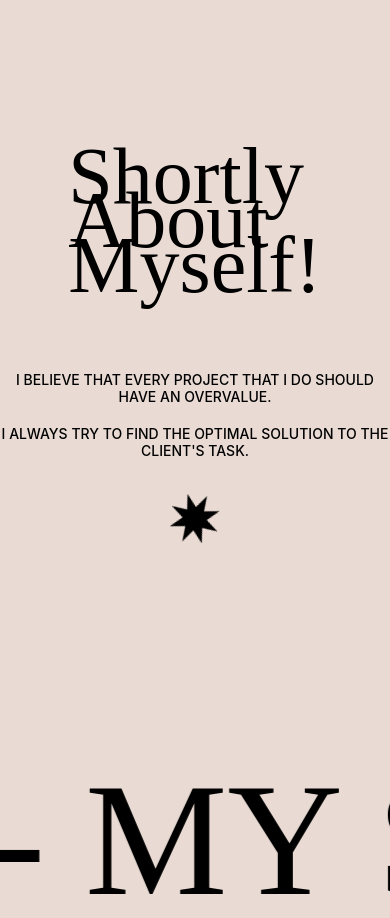
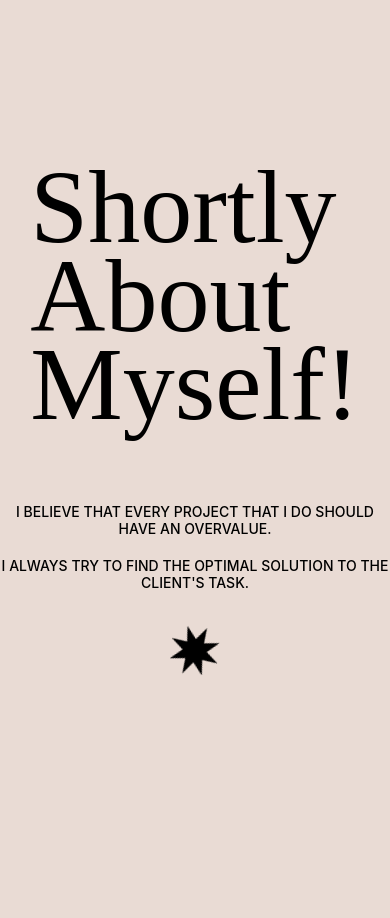
Before and after one commit to NishantSinghhhhh/portfolio-01, a React (Create React App) app: page / in a window 390 px wide. Shown: the part 1300-2218 px from the top of the page. Built offline with nearby package versions, Linux system fonts and the light colour scheme.

Commit message:
something

```diff
--- a/src/Home/Home.css
+++ b/src/Home/Home.css
@@ -103,6 +103,9 @@
 }
 .short-about h1{
     font-size: 10rem;
+    display: inline-block;
+    display: flex;
+    flex-direction: column;
     /* background-color: #642420; */
     font-weight: 500;
     font-family: 'Ogg';
@@ -302,8 +305,8 @@
         width: 60px;
     }
     .short-about h1 {
-        font-size: 5rem;
-        margin-bottom: -100px;
+        font-size: 6.5rem;
+        /* margin-bottom: -100px; */
         width: 100%;
         height: 100%;
     }
```
